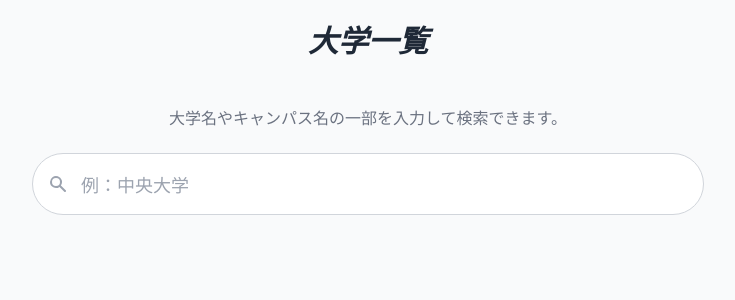
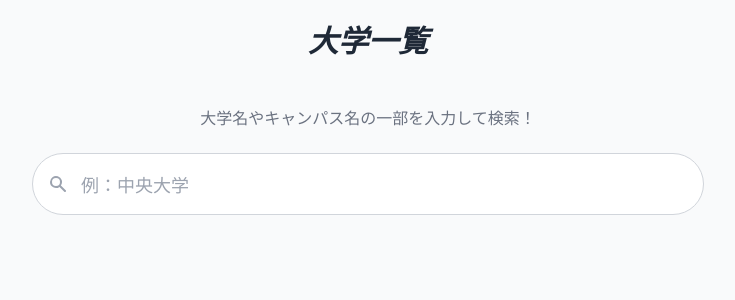
Before and after one commit to Yusuke0324-create/university-guide, a Django app: page /campus_guide/ in a window 1280 px wide. Shown: the part 676-976 px from the top of the page, without its empty margins (272-1007 px from the left). Run offline with Django 5.2, Linux system fonts and the light colour scheme; data that the repository does not hold is empty; some libraries are stand-ins or nearby versions.

Commit message:
検索フォームコメント変更

```diff
--- a/templates/app_folder/university_list.html
+++ b/templates/app_folder/university_list.html
@@ -27,7 +27,7 @@
 
         {# 検索フォーム #}
         <div class="max-w-2xl mx-auto mb-16">
-            <p class="text-center text-gray-500 mb-6">大学名やキャンパス名の一部を入力して検索できます。</p>
+            <p class="text-center text-gray-500 mb-6">大学名やキャンパス名の一部を入力して検索！</p>
             <form id="search-form" action="{% url 'campus_guide:search' %}" method="get">
                 <div class="relative">
                     <div class="absolute inset-y-0 left-0 pl-4 flex items-center pointer-events-none">
```
